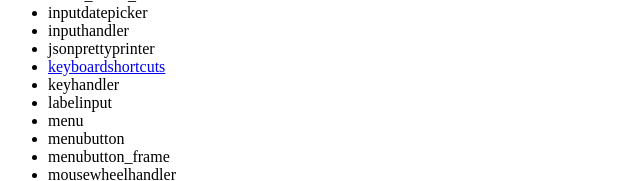
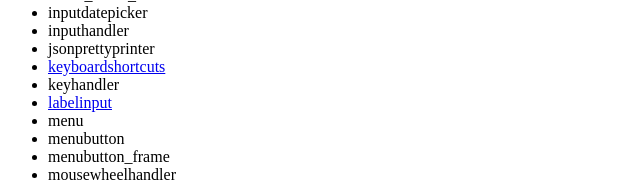
Before and after one commit to hhutch/cljs-closure-demos, a plain HTML site: page index.html in a window 1280 px wide. Shown: the part 1282-1463 px from the top of the page, 0-640 px from the left. Drawn offline with Linux system fonts and the light colour scheme.

Commit message:
add labelinput demo

```diff
--- a/index.html
+++ b/index.html
@@ -85,7 +85,7 @@
 	  <li><a class="demo inactive" href="jsonprettyprinter">jsonprettyprinter</a></li>
 	  <li><a class="demo" href="keyboardshortcuts">keyboardshortcuts</a></li>
 	  <li><a class="demo inactive" href="keyhandler">keyhandler</a></li>
-	  <li><a class="demo inactive" href="labelinput">labelinput</a></li>
+	  <li><a class="demo" href="labelinput">labelinput</a></li>
 	  <li><a class="demo inactive" href="menu">menu</a></li>
 	  <li><a class="demo inactive" href="menubutton">menubutton</a></li>
 	  <li><a class="demo inactive" href="menubutton_frame">menubutton_frame</a></li>
```
